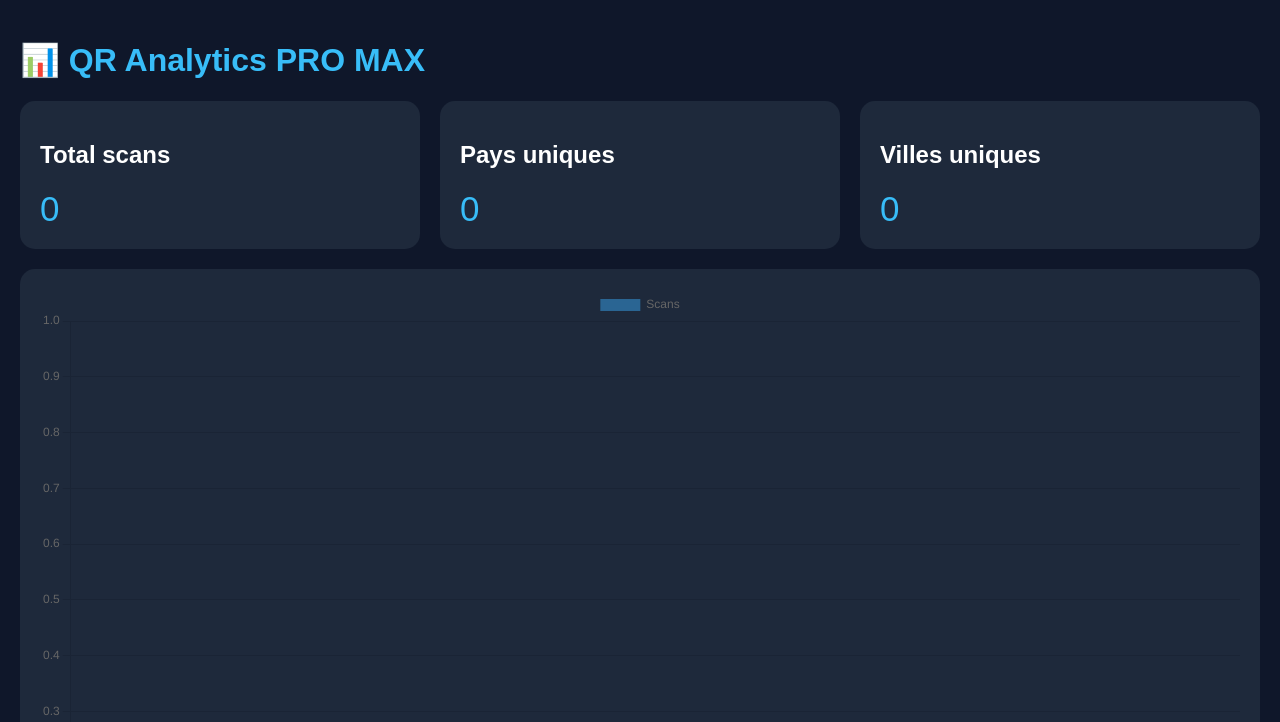
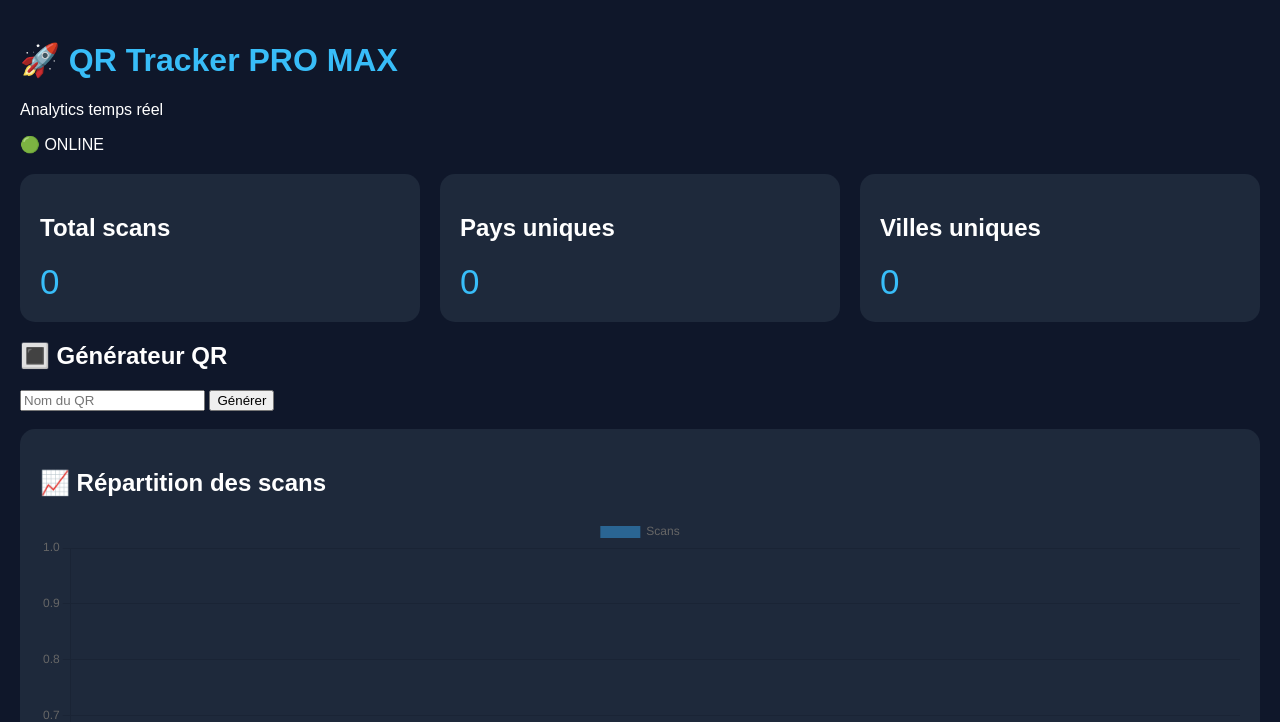
Before and after one commit to echobyte395/echobyte-studio, a website: page public/dashboard.html in a window 1280 px wide. Shown: the top 722 px of the page. Drawn offline with nearby package versions, Linux system fonts and the light colour scheme; no server answers; grey boxes are pictures that could not be loaded.

Commit message:
dashboard.html

```diff
--- a/public/dashboard.html
+++ b/public/dashboard.html
@@ -1,7 +1,16 @@
 <!DOCTYPE html>
-<html>
+<html lang="fr">
+
 <head>
-  <title>QR Dashboard</title>
+
+  <meta charset="UTF-8">
+
+  <meta
+    name="viewport"
+    content="width=device-width, initial-scale=1.0"
+  >
+
+  <title>QR Tracker PRO MAX</title>
 
   <script src="https://cdn.jsdelivr.net/npm/chart.js"></script>
 
@@ -13,40 +22,123 @@
   <script src="https://unpkg.com/leaflet/dist/leaflet.js"></script>
 
   <link rel="stylesheet" href="style.css">
+
 </head>
 
 <body>
 
-<div class="topbar">
-  <h1>📊 QR Analytics PRO MAX</h1>
+  <!-- BACKGROUND -->
+
+  <div class="bg"></div>
+
+  <!-- TOPBAR -->
+
+  <header class="topbar">
+
+    <div>
+      <h1>🚀 QR Tracker PRO MAX</h1>
+
+      <p>
+        Analytics temps réel
+      </p>
     </div>
 
-<div class="cards">
+    <div class="status">
+      🟢 ONLINE
+    </div>
+
+  </header>
+
+  <!-- STATS -->
+
+  <section class="cards">
 
     <div class="card">
+
       <h2>Total scans</h2>
+
       <p id="total">0</p>
+
     </div>
 
     <div class="card">
+
       <h2>Pays uniques</h2>
+
       <p id="countries">0</p>
+
     </div>
 
     <div class="card">
+
       <h2>Villes uniques</h2>
+
       <p id="cities">0</p>
-  </div>
 
     </div>
 
-<div class="chartBox">
+  </section>
+
+  <!-- QR GENERATOR -->
+
+  <section class="generator">
+
+    <h2>🔳 Générateur QR</h2>
+
+    <div class="generatorRow">
+
+      <input
+        id="newQR"
+        placeholder="Nom du QR"
+      >
+
+      <button onclick="generateQR()">
+        Générer
+      </button>
+
+    </div>
+
+    <div class="qrBox">
+
+      <img id="qrImage">
+
+    </div>
+
+  </section>
+
+  <!-- GRAPH -->
+
+  <section class="chartBox">
+
+    <h2>📈 Répartition des scans</h2>
+
     <canvas id="chart"></canvas>
-</div>
+
+  </section>
+
+  <!-- MAP -->
+
+  <section class="mapBox">
+
+    <h2>🗺️ Carte mondiale</h2>
 
     <div id="map"></div>
 
+  </section>
+
+  <!-- TABLE -->
+
+  <section class="tableBox">
+
+    <h2>📋 Derniers scans</h2>
+
+    <div class="tableWrapper">
+
       <table id="table"></table>
+
+    </div>
+
+  </section>
 
   <script src="app.js"></script>
 
```
Lines whose indentation alone changed are shown as unchanged.
